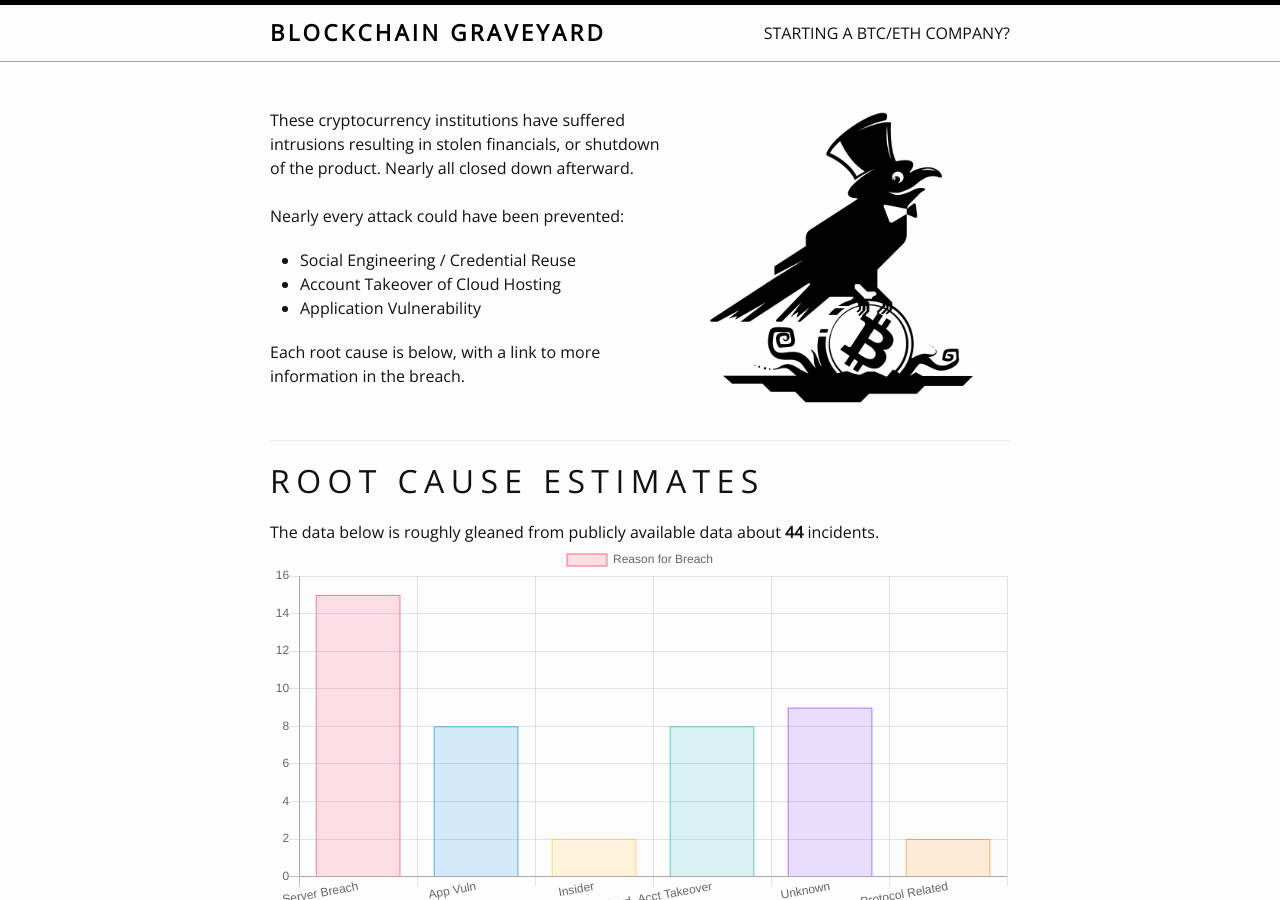
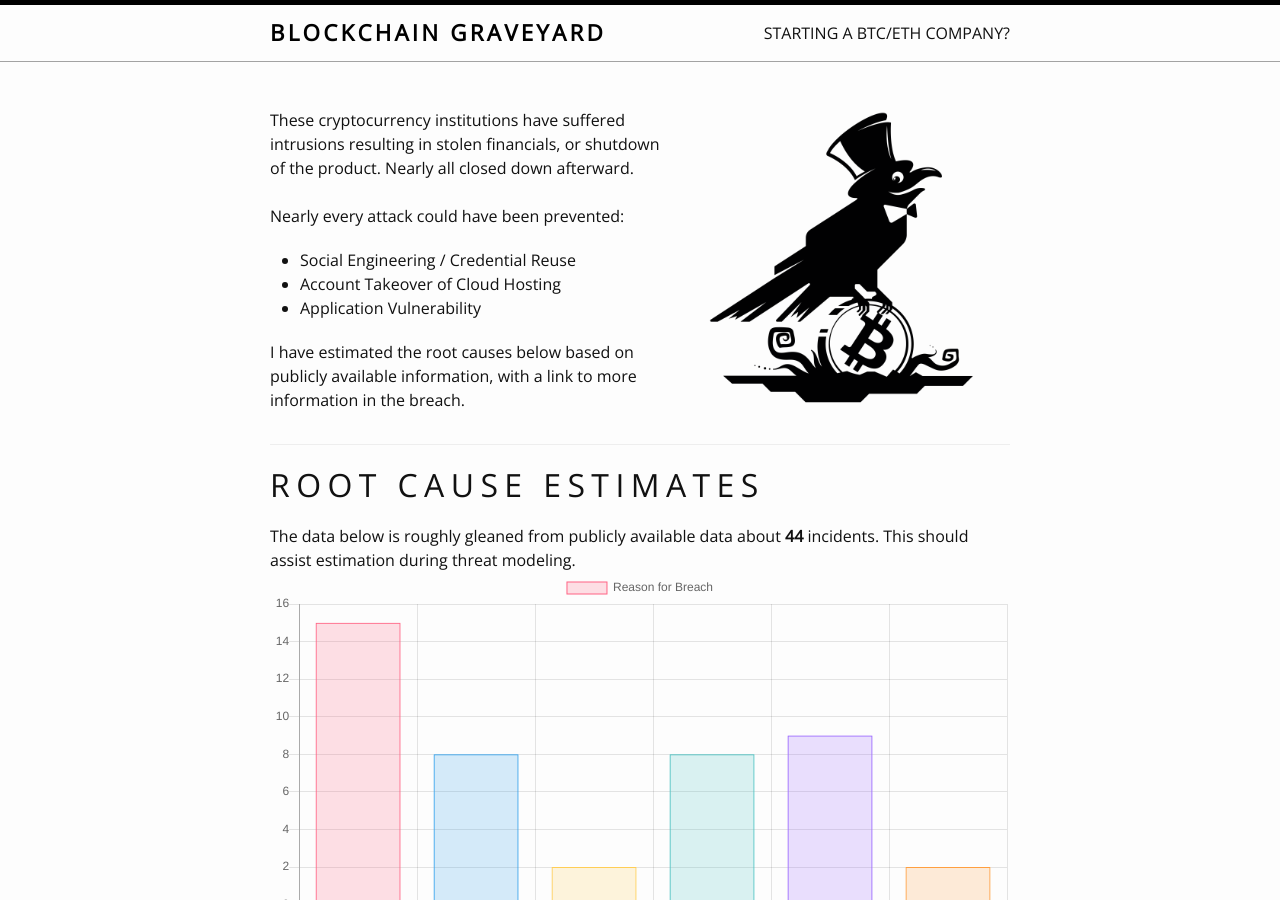
Before and after one commit to magoo/Blockchain-Graveyard, a Jekyll site: the page built from index.html, in a window 1280 px wide and 900 px high. Built offline with Jekyll 4.4.1, drawn with Linux system fonts in a browser that asks for light colours; nearby versions of some CDN libraries.

Commit message:
Text updates

```diff
--- a/index.html
+++ b/index.html
@@ -19,7 +19,7 @@ layout: default
       </ul>
 
 
-    Each root cause is below, with a link to more information in the breach.
+    I have estimated the root causes below based on publicly available information, with a link to more information in the breach.
     </div>
 
     <div id="right-column">
@@ -29,7 +29,7 @@ layout: default
 
   <div class="section">
     <h1 class="section-header">Root Cause Estimates</h1>
-    The data below is roughly gleaned from publicly available data about <b>44</b> incidents.
+    The data below is roughly gleaned from publicly available data about <b>44</b> incidents. This should assist estimation during threat modeling.
 
     {% include chart.html %}
   </div>
```
